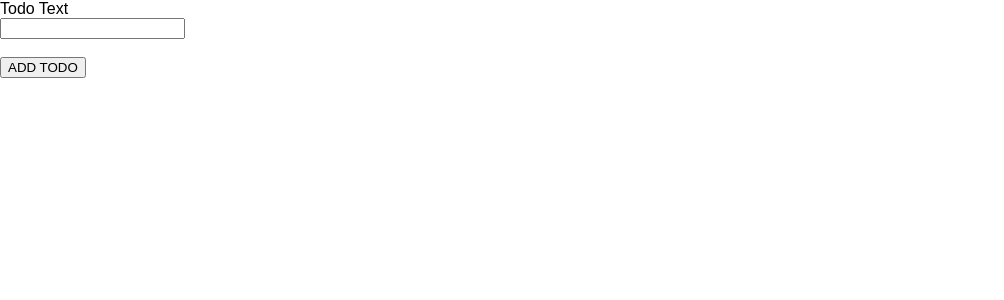
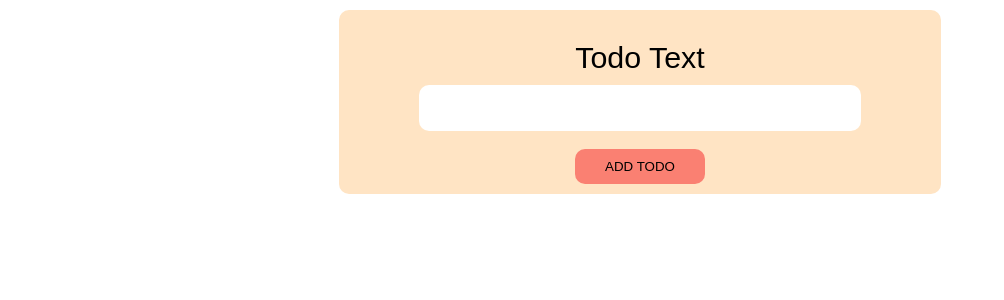
Before and after one commit to Sam44323/react-ts, a React (Create React App) app: page / in a window 1280 px wide. Shown: the top 300 px of the page, without its empty margins (0-1004 px from the left). Built offline with nearby package versions, Linux system fonts and the light colour scheme.

Commit message:
Added the styles for the NewTodo component

```diff
--- a/src/components/NewTodo.tsx
+++ b/src/components/NewTodo.tsx
@@ -1,6 +1,8 @@
 import React, {useRef} from 'react';
 
 import {AddTodo} from '../todo.model'
+
+import styles from './styles/NewTodo.module.css';
 
 interface NewTodoProps{
   addTodo: AddTodo
@@ -14,14 +16,14 @@ const NewTodo: React.FC<NewTodoProps> = (props) => {
     props.addTodo(enteredText)
   }
 
-  return <form onSubmit={todoSubmitHandler }>
+  return <form onSubmit={todoSubmitHandler } className={styles.formSection}>
     <div>
-      <label htmlFor="todo-text">Todo Text</label>
+      <label htmlFor="todo-text" className={styles.inputTitle}>Todo Text</label>
       <br/>
-      <input type="text" name="todo-text" ref={textInputRef}/>
+      <input type="text" name="todo-text" ref={textInputRef} className={styles.inputField}/>
     </div>
     <br/>
-    <button type="submit">ADD TODO</button>
+    <button type="submit" className={styles.formButton}>ADD TODO</button>
   </form>
 }
 
--- a/src/components/styles/NewTodo.module.css
+++ b/src/components/styles/NewTodo.module.css
@@ -0,0 +1,47 @@
+.formSection {
+  width: 70%;
+  margin: 10px auto;
+  text-align: center;
+  background-color: bisque;
+  padding-bottom: 10px;
+  border-radius: 10px;
+}
+
+.inputTitle {
+  font-size: 1.9rem;
+  margin: 30px 0px;
+  margin-bottom: 10px;
+  display: inline-block;
+}
+
+.inputField {
+  font-size: 1.4rem;
+  width: 70%;
+  outline: 0px;
+  border: 0px;
+  border-radius: 10px;
+  padding: 10px;
+}
+
+.inputField:focus {
+  border: 1px solid saddlebrown;
+}
+
+.formButton {
+  padding: 10px 30px;
+  outline: 0px;
+  border: 0px;
+  background-color: salmon;
+  border-radius: 10px;
+}
+
+.formButton:hover {
+  background-color: black;
+  color: white;
+}
+
+@media (min-width: 1037px) {
+  .formSection {
+    width: 47%;
+  }
+}
```
